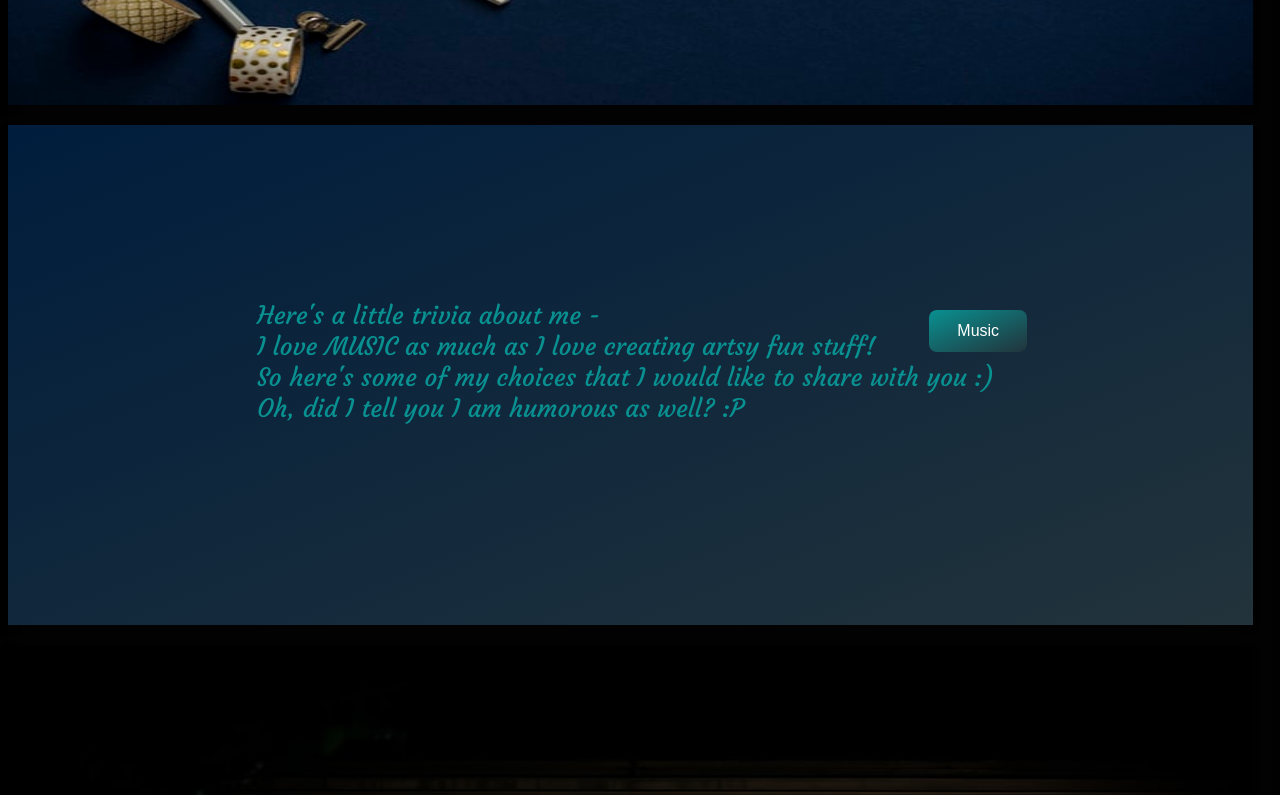
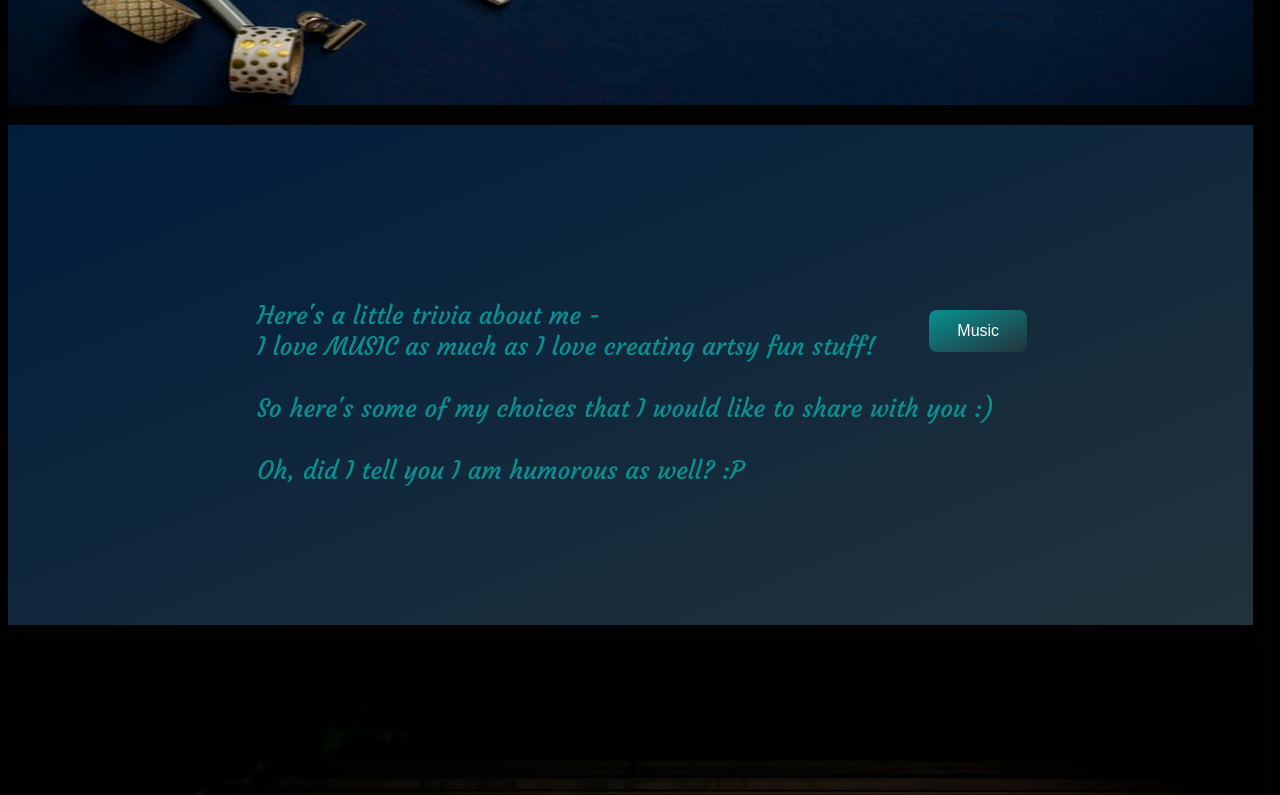
Before and after one commit to palakpant/Portfolio, a plain HTML site: page index.html in a window 1280 px wide. Shown: the part 971-1766 px from the top of the page. Drawn offline with Linux system fonts and the light colour scheme; a web font is replaced by a local one.

Commit message:
Update index.html

```diff
--- a/index.html
+++ b/index.html
@@ -92,8 +92,8 @@
     <div class="main-div card">
       <p class="txt">
         Here's a little trivia about me - <br />
-        I love MUSIC as much as I love creating artsy fun stuff! <br />
-        So here's some of my choices that I would like to share with you :) <br />
+        I love MUSIC as much as I love creating artsy fun stuff! <br /> <br />
+        So here's some of my choices that I would like to share with you :) <br />  <br />
         Oh, did I tell you I am humorous as well? :P
       <form action="https://youtu.be/TfAMNOaZaAE" target: "_blank">
         <input class="music" type="submit" value="Music" />
```
